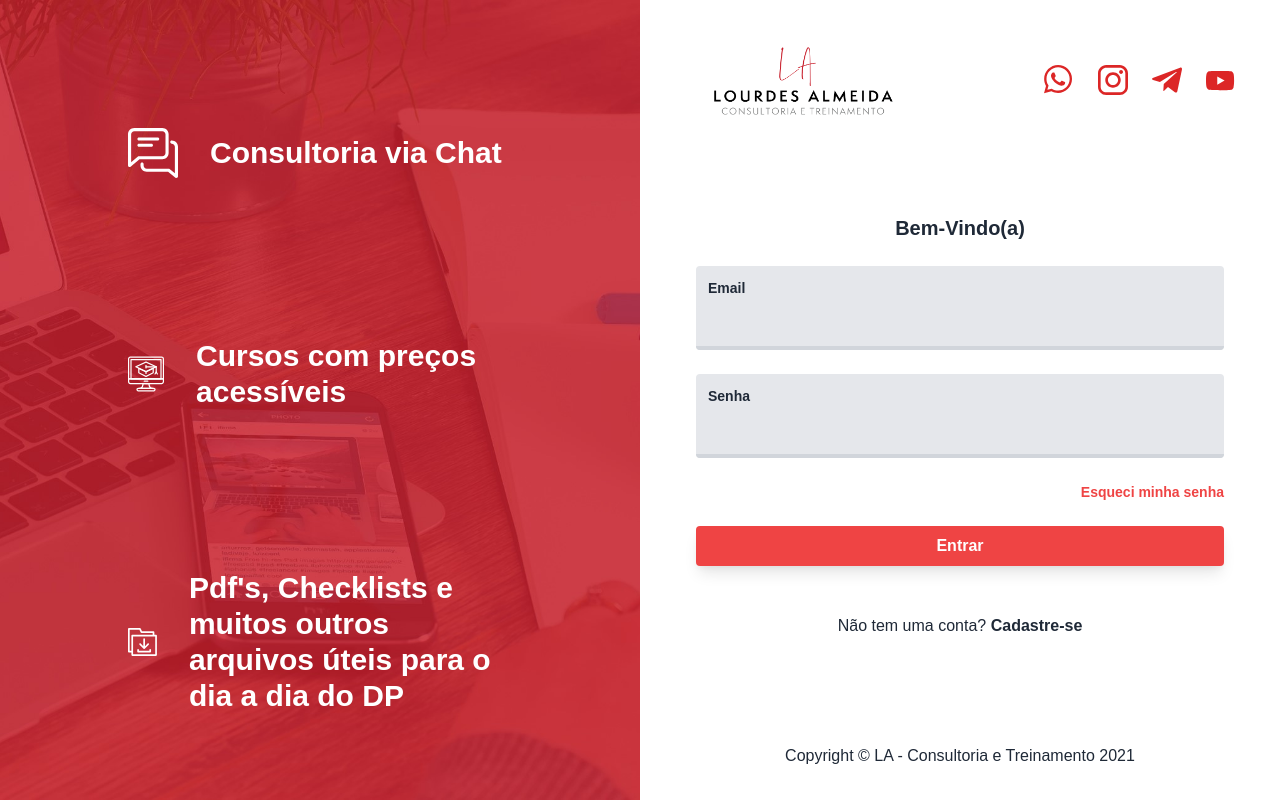
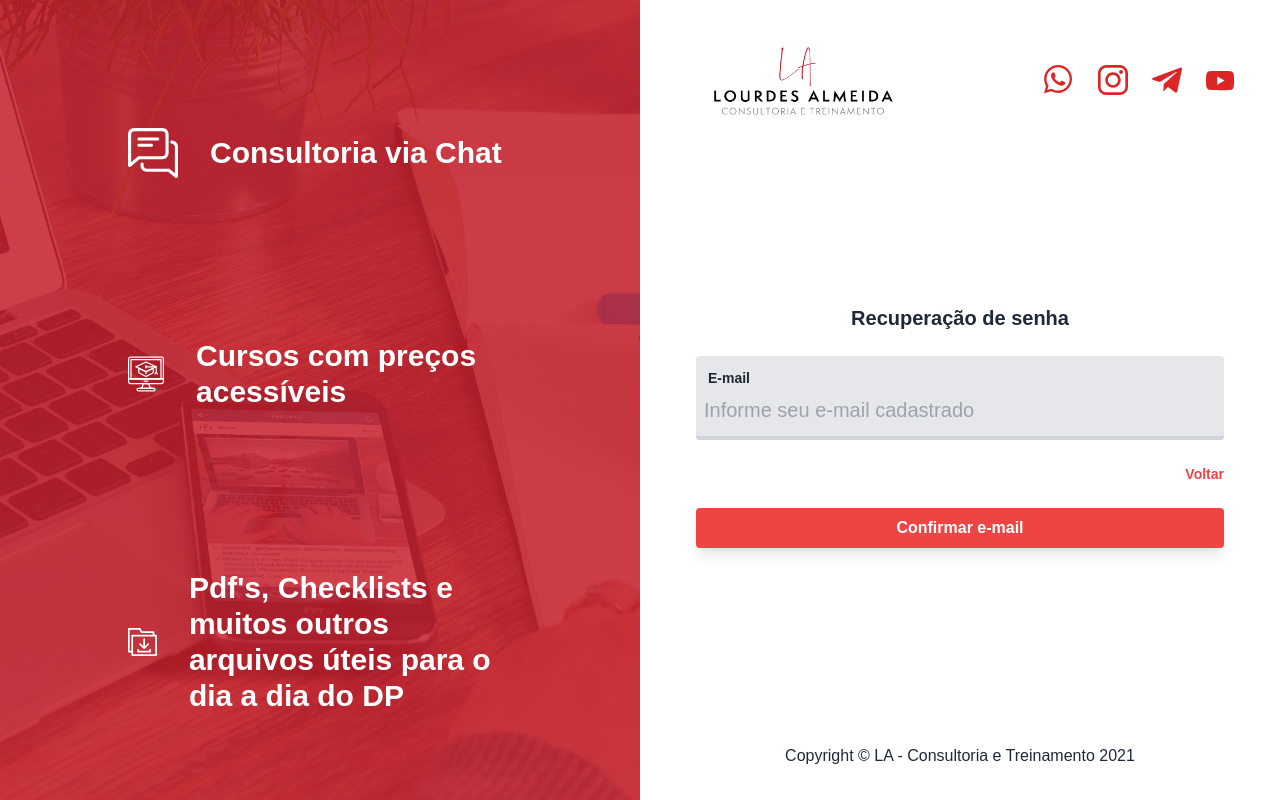
Before and after one commit to IronAlmeida/LA-ConsultoriaTreinamento, a Next.js app: page / in a window 1280 px wide. Both pictures are taken after a click on the element "Esqueci minha senha". Built offline with nearby package versions, Linux system fonts and the light colour scheme.

Commit message:
forms - att
Mudando formulário ao clicar em "esqueci minha senha"

```diff
--- a/pages/index.js
+++ b/pages/index.js
@@ -97,11 +97,11 @@ const Background = () => {
 
 /*LADO DIREITO - TELA DE LOGIN / CADASTRO / RECUPERAÇÃO DE SENHA */
 const Login = () => {
-  return (
-    <div className="w-full width-700 overflow-y-auto h-screen">
-      <div className="flex p-4 sm:p-8 relative min-h-screen flex-col justify-between">
-        <Header />
-        <div className="bg-white rounded-lg p-6 flex flex-col flex-grow justify-center">
+
+  const [ativar, setAtivar] = useState("login");
+
+  const Formlogin = () => {
+    return(
       <div className="w-full">
         <form action="#" method="POST">
           <div className="w-full mb-6">
@@ -109,8 +109,8 @@ const Login = () => {
           </div>
 
           <div className="mb-6 pt-3 rounded bg-gray-200">
-                <label className="block text-gray-800 text-sm font-semibold mb-2 ml-3" for="email">Email</label>
-                <input autoComplete="no" required type="email" id="email" className="bg-gray-200 rounded w-full text-gray-700 focus:outline-none border-b-4 border-gray-300 focus:border-red-600 transition duration-500 px-2 pb-3 text-xl" />
+            <label className="block text-gray-800 text-sm font-semibold mb-2 ml-3" for="email">E-mail</label>
+            <input required type="email" id="email" className="bg-gray-200 rounded w-full text-gray-700 focus:outline-none border-b-4 border-gray-300 focus:border-red-600 transition duration-500 px-2 pb-3 text-xl" />
           </div>
 
           <div className="mb-6 pt-3 rounded bg-gray-200">
@@ -119,7 +119,7 @@ const Login = () => {
           </div>
 
           <div className="flex justify-end ">
-                <p className="text-sm font-semibold text-red-500 hover:text-red-600 hover:underline mb-6 cursor-pointer">Esqueci minha senha</p>
+            <p className="text-sm font-semibold text-red-500 hover:text-red-600 hover:underline mb-6 cursor-pointer" onClick={() => setAtivar("recsenha")}>Esqueci minha senha</p>
           </div>
 
           <button className="w-full bg-red-500 hover:bg-red-600 text-white font-semibold py-2 rounded shadow-lg hover:shadow-xl transition duration-200" type="submit">Entrar</button>
@@ -128,8 +128,40 @@ const Login = () => {
           <p className="text-gray-800">Não tem uma conta? <span className="font-semibold hover:underline hover:text-red-600 cursor-pointer" href="#">Cadastre-se</span></p>
         </div>
       </div>
+    );
+  };
+
+  const Recsenha = () => {
+    return(
+      <div className="w-full">
+        <form action="#" method="POST">
+          <div className="w-full mb-6">
+            <h1 className="text-gray-800 text-xl font-semibold text-center">Recuperação de senha</h1>
           </div>
 
+          <div className="mb-6 pt-3 rounded bg-gray-200">
+            <label className="block text-gray-800 text-sm font-semibold mb-2 ml-3" for="email">E-mail</label>
+            <input placeholder="Informe seu e-mail cadastrado" required type="email" id="email" className="bg-gray-200 rounded w-full text-gray-700 focus:outline-none border-b-4 border-gray-300 focus:border-red-600 transition duration-500 px-2 pb-3 text-xl" />
+          </div>
+
+          <div className="flex justify-end ">
+            <p className="text-sm font-semibold text-red-500 hover:text-red-600 hover:underline mb-6 cursor-pointer transition-opacity" onClick={() => setAtivar("login")}>Voltar</p>
+          </div>
+
+          <button className="w-full bg-red-500 hover:bg-red-600 text-white font-semibold py-2 rounded shadow-lg hover:shadow-xl transition duration-200" type="submit">Confirmar e-mail</button>
+        </form>
+      </div>
+    );
+  }
+
+  return (
+    <div className="w-full width-700 overflow-y-auto h-screen">
+      <div className="flex p-4 sm:p-8 relative min-h-screen flex-col justify-between">
+        <Header />
+        <div className="bg-white rounded-lg p-6 flex flex-col flex-grow justify-center">
+          {ativar === "login" && <Formlogin />}
+          {ativar === "recsenha" && <Recsenha />}
+        </div>
         <div className="max-w-lg mx-auto text-center mt-6 sm:mt-12">
           <footer className="text-gray-800 font-normal">Copyright © LA - Consultoria e Treinamento 2021</footer>
         </div>
```
Lines whose indentation alone changed are shown as unchanged.
